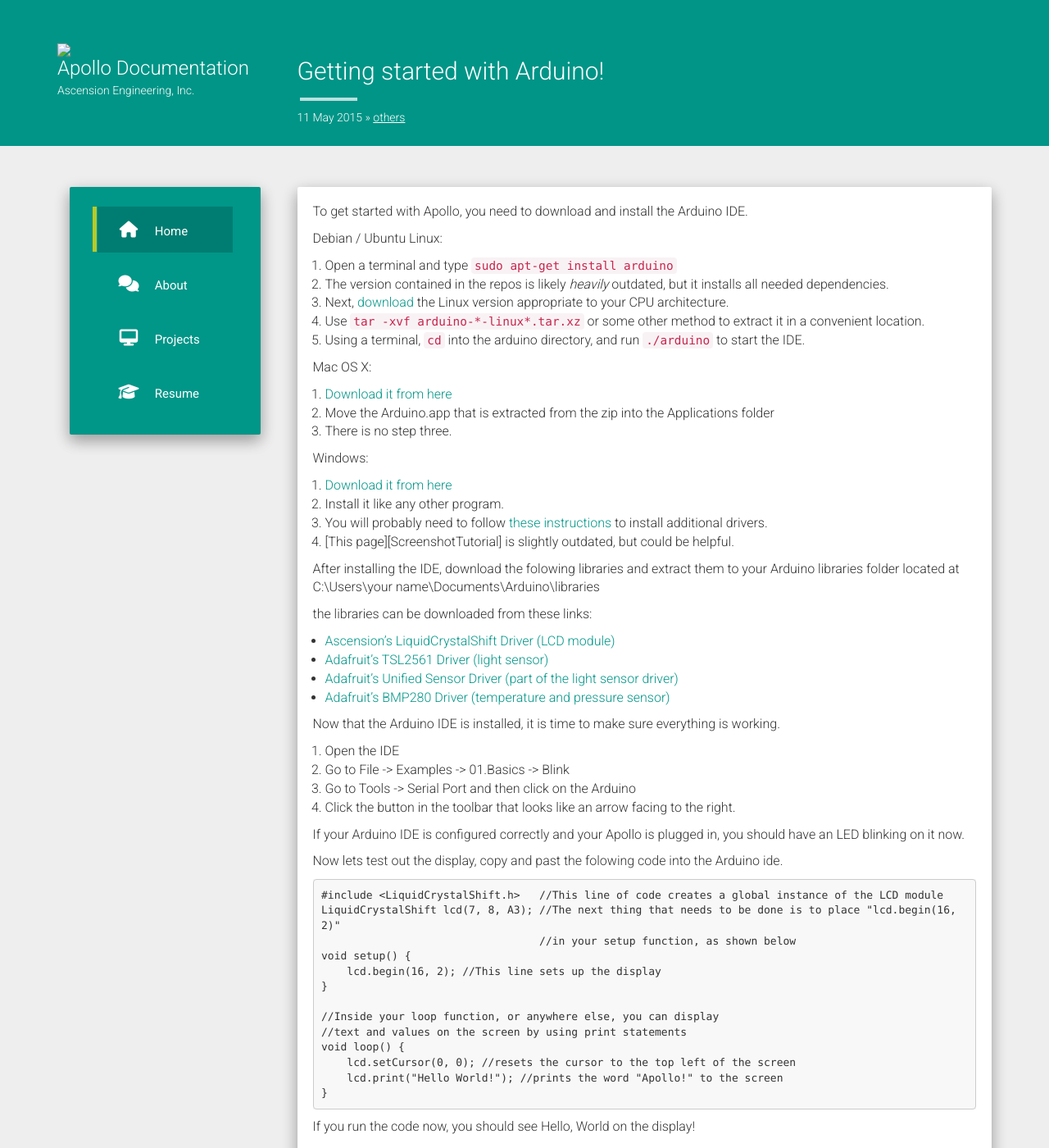
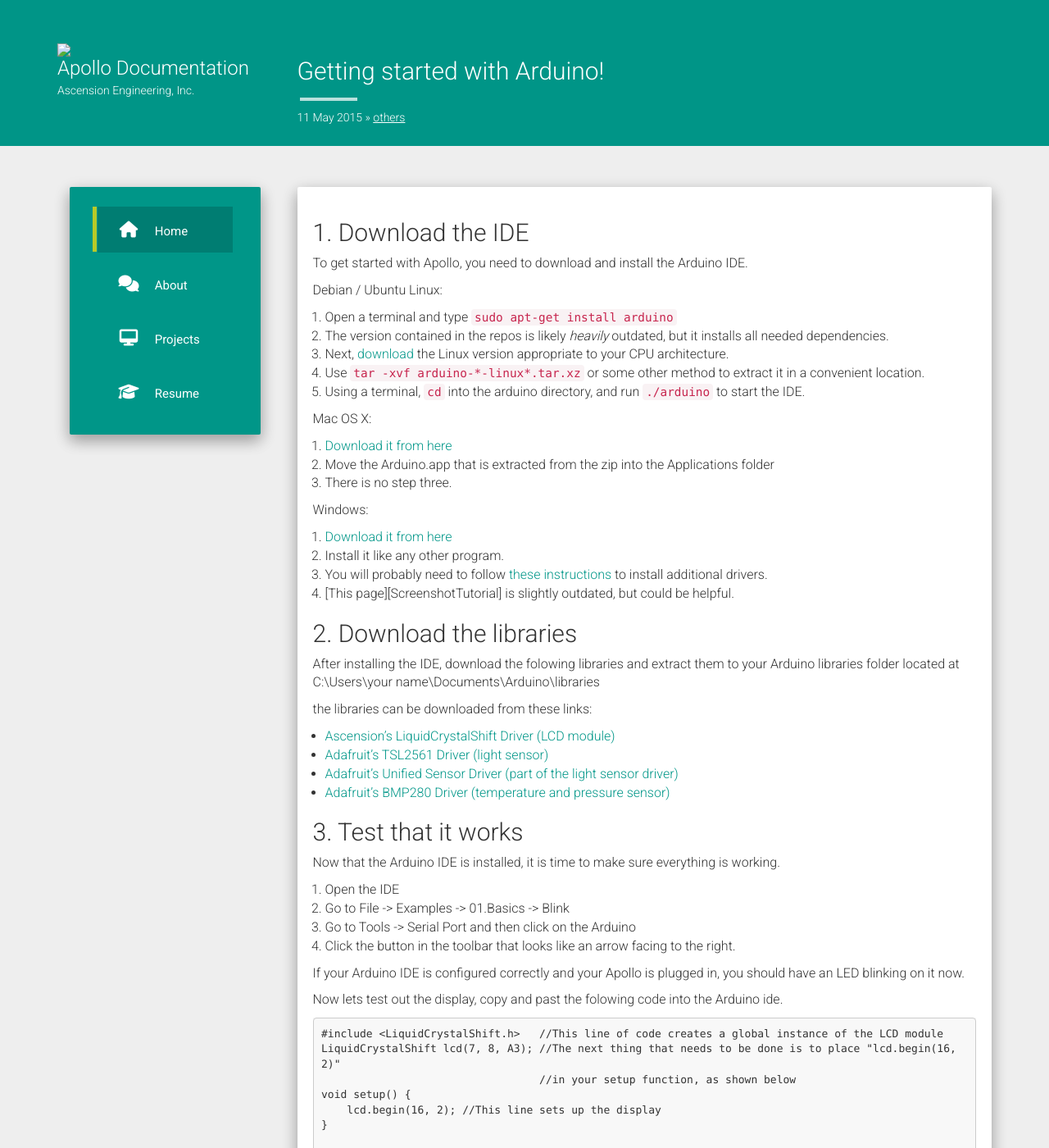
Before and after one commit to AscensionEngineering/ascensionengineering.github.io, a Jekyll site: the page built from _posts/2015-05-11-getting-started.markdown, in a window 1280 px wide and 1400 px high. Shown: the whole window at 82% size. Built offline with Jekyll 4.4.1, drawn with Linux system fonts in a browser that asks for light colours; nearby versions of some CDN libraries; comment, search, counter and statistics services are not loaded.

Commit message:
Update 2015-05-11-getting-started.markdown

```diff
--- a/_posts/2015-05-11-getting-started.markdown
+++ b/_posts/2015-05-11-getting-started.markdown
@@ -4,6 +4,8 @@
 date:   2015-05-11 12:37:30
 categories: others
 ---
+
+## 1. Download the IDE
 
 To get started with Apollo, you need to download and install the Arduino IDE.
 
@@ -28,6 +30,8 @@
 3. You will probably need to follow [these instructions][Instructions] to install additional drivers.
   1. [This page][ScreenshotTutorial] is slightly outdated, but could be helpful.
 
+## 2. Download the libraries
+
 After installing the IDE, download the folowing libraries and extract them to your Arduino libraries folder located at
 C:\Users\your name\Documents\Arduino\libraries
 
@@ -37,6 +41,8 @@
 - [Adafruit's TSL2561 Driver (light sensor)](https://github.com/adafruit/TSL2561-Arduino-Library/archive/master.zip)
 - [Adafruit's Unified Sensor Driver (part of the light sensor driver)](https://github.com/adafruit/Adafruit_Sensor/archive/master.zip)
 - [Adafruit's BMP280 Driver (temperature and pressure sensor)](https://github.com/adafruit/Adafruit_BMP280_Library/archive/master.zip)
+
+## 3. Test that it works
 
 Now that the Arduino IDE is installed, it is time to make sure everything is working.
 
```
